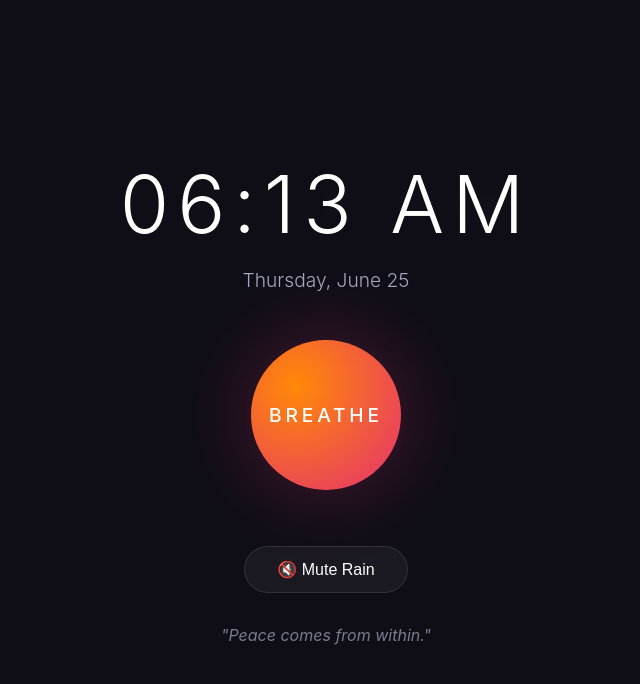
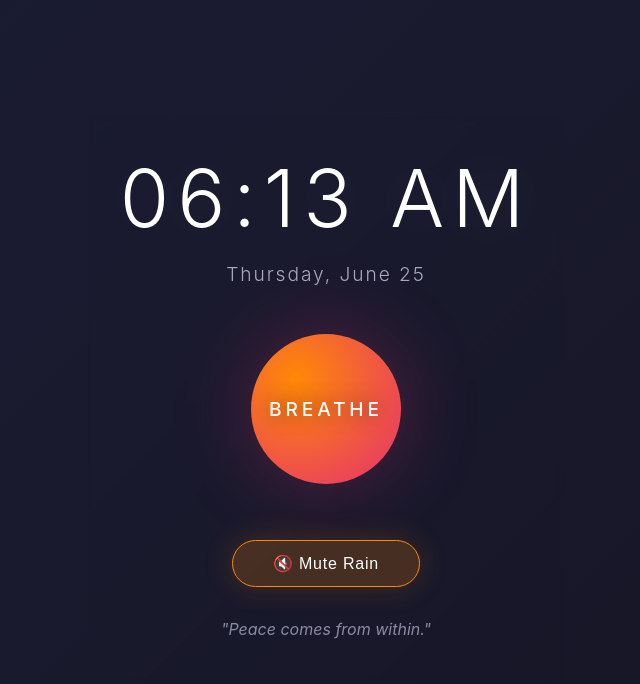
Before and after one commit to billybox1926-jpg/Zen-Ambient-Dashboard, a website built with Vite: page index.html in a window 1280 px wide. Both pictures are taken after a click on the button "🌧️ Play Rain". Shown: the whole page, without its empty margins (314-954 px from the left). Built offline with nearby package versions, Linux system fonts and the light colour scheme.

Commit message:
feat: add real Web Audio rain and shifting gradient background

```diff
--- a/main.js
+++ b/main.js
@@ -1,4 +1,4 @@
-// 1. Clock
+// --- 1. Clock & Date ---
 function updateClock() {
   const now = new Date();
   document.getElementById('clock').textContent = now.toLocaleTimeString('en-US', { hour: '2-digit', minute: '2-digit' });
@@ -7,35 +7,29 @@ function updateClock() {
 updateClock();
 setInterval(updateClock, 1000);
 
-// 2. Breathing Circle (4-7-8 method)
+// --- 2. Breathing Circle (4-7-8 method) ---
 const circle = document.getElementById('breath-circle');
 const breathText = document.getElementById('breath-text');
 
+function sleep(ms) { return new Promise(resolve => setTimeout(resolve, ms)); }
+
 async function startBreathing() {
   while (true) {
-    // Inhale (4s)
     circle.classList.remove('exhale');
     circle.classList.add('inhale');
     breathText.textContent = 'Inhale';
     await sleep(4000);
 
-    // Hold (7s) - optional visual hold
     breathText.textContent = 'Hold';
     await sleep(7000);
 
-    // Exhale (8s)
     circle.classList.remove('inhale');
     circle.classList.add('exhale');
     breathText.textContent = 'Exhale';
     await sleep(8000);
   }
 }
-function sleep(ms) { return new Promise(resolve => setTimeout(resolve, ms)); }
 
-// Start the breathing loop (uncomment to enable auto-cycle)
-// startBreathing();
-
-// Toggle breathing manually on click (to keep it user-initiated)
 let isBreathing = false;
 circle.addEventListener('click', () => {
   if (!isBreathing) {
@@ -44,23 +38,109 @@ circle.addEventListener('click', () => {
   }
 });
 
-// 3. Ambient Toggle (Placeholder)
+// --- 3. REAL AMBIENT AUDIO (Web Audio API - Pink/Brown Noise Rain) ---
 const ambientBtn = document.getElementById('ambient-toggle');
+let audioCtx = null;
+let noiseNode = null;
+let gainNode = null;
 let isPlaying = false;
-ambientBtn.addEventListener('click', () => {
-  isPlaying = !isPlaying;
-  ambientBtn.textContent = isPlaying ? '🔇 Mute Rain' : '🌧️ Play Rain';
-  // TODO: Connect to Web Audio API or Howler.js later
-});
 
-// 4. Quote Rotator
+function createRainSound() {
+  // Create Audio Context (must be resumed on user gesture)
+  audioCtx = new (window.AudioContext || window.webkitAudioContext)();
+
+  // Buffer size for the noise
+  const bufferSize = 2 * audioCtx.sampleRate;
+  const buffer = audioCtx.createBuffer(1, bufferSize, audioCtx.sampleRate);
+  const data = buffer.getChannelData(0);
+
+  // Generate Pink-ish noise (1/f spectrum) - smoother than white noise
+  let b0 = 0, b1 = 0, b2 = 0, b3 = 0, b4 = 0, b5 = 0, b6 = 0;
+  for (let i = 0; i < bufferSize; i++) {
+    const white = Math.random() * 2 - 1;
+    b0 = 0.99886 * b0 + white * 0.0555179;
+    b1 = 0.99332 * b1 + white * 0.0750759;
+    b2 = 0.96900 * b2 + white * 0.1538520;
+    b3 = 0.86650 * b3 + white * 0.3104856;
+    b4 = 0.55000 * b4 + white * 0.5329522;
+    b5 = -0.7616 * b5 - white * 0.0168980;
+    data[i] = b0 + b1 + b2 + b3 + b4 + b5 + b6 + white * 0.5362;
+    data[i] *= 0.11; // Reduce gain to avoid clipping
+    b6 = white * 0.115926;
+  }
+
+  noiseNode = audioCtx.createBufferSource();
+  noiseNode.buffer = buffer;
+  noiseNode.loop = true;
+
+  // Gain node to control volume (and fade in/out)
+  gainNode = audioCtx.createGain();
+  gainNode.gain.value = 0.4; // Comfortable rain volume
+
+  // Add a low-pass filter to make it sound more like rain (muffled)
+  const filter = audioCtx.createBiquadFilter();
+  filter.type = 'lowpass';
+  filter.frequency.value = 2000; // Cuts harsh high frequencies
+
+  // Connect: noise -> filter -> gain -> destination
+  noiseNode.connect(filter);
+  filter.connect(gainNode);
+  gainNode.connect(audioCtx.destination);
+
+  return { source: noiseNode, gain: gainNode };
+}
+
+function toggleAmbient() {
+  if (!audioCtx) {
+    // Initialize on first click
+    createRainSound();
+    audioCtx.resume();
+    noiseNode.start(0);
+    isPlaying = true;
+    ambientBtn.textContent = '🔇 Mute Rain';
+    ambientBtn.classList.add('active');
+    return;
+  }
+
+  if (isPlaying) {
+    // Fade out smoothly
+    gainNode.gain.exponentialRampToValueAtTime(0.001, audioCtx.currentTime + 0.5);
+    setTimeout(() => {
+      if (noiseNode) noiseNode.stop();
+      isPlaying = false;
+      ambientBtn.textContent = '🌧️ Play Rain';
+      ambientBtn.classList.remove('active');
+    }, 500);
+  } else {
+    // Recreate and fade in
+    if (audioCtx.state === 'suspended') audioCtx.resume();
+    createRainSound();
+    gainNode.gain.value = 0;
+    noiseNode.start(0);
+    gainNode.gain.exponentialRampToValueAtTime(0.4, audioCtx.currentTime + 1);
+    isPlaying = true;
+    ambientBtn.textContent = '🔇 Mute Rain';
+    ambientBtn.classList.add('active');
+  }
+}
+
+ambientBtn.addEventListener('click', toggleAmbient);
+
+// --- 4. Quote Rotator (Fade effect) ---
+const quoteEl = document.getElementById('quote');
 const quotes = [
   '"Peace comes from within."',
   '"The present moment is all you have."',
   '"Let go or be dragged."',
-  '"Wherever you are, be there."'
+  '"Wherever you are, be there."',
+  '"In the middle of movement, find stillness."'
 ];
+
 setInterval(() => {
-  const random = quotes[Math.floor(Math.random() * quotes.length)];
-  document.getElementById('quote').textContent = random;
-}, 8000);
+  quoteEl.style.opacity = '0';
+  setTimeout(() => {
+    const random = quotes[Math.floor(Math.random() * quotes.length)];
+    quoteEl.textContent = random;
+    quoteEl.style.opacity = '0.8';
+  }, 300);
+}, 10000);
--- a/style.css
+++ b/style.css
@@ -1,7 +1,11 @@
 * { margin: 0; padding: 0; box-sizing: border-box; }
 
 body {
-  background: #0f0e17;
+  /* Shifting gradient background - the "Ambient" visual */
+  background: linear-gradient(-45deg, #0f0e17, #1a1a2e, #16213e, #0f3460);
+  background-size: 400% 400%;
+  animation: gradientShift 20s ease-in-out infinite alternate;
+
   color: #fffffe;
   font-family: 'Inter', -apple-system, BlinkMacSystemFont, sans-serif;
   height: 100vh;
@@ -10,6 +14,13 @@ body {
   align-items: center;
   text-align: center;
   overflow: hidden;
+  transition: background 0.5s ease;
+}
+
+@keyframes gradientShift {
+  0% { background-position: 0% 50%; }
+  50% { background-position: 100% 50%; }
+  100% { background-position: 0% 50%; }
 }
 
 .container {
@@ -18,6 +29,8 @@ body {
   align-items: center;
   gap: 2rem;
   padding: 2rem;
+  z-index: 10;
+  backdrop-filter: blur(2px);
 }
 
 #clock {
@@ -25,7 +38,7 @@ body {
   font-weight: 300;
   letter-spacing: 0.1em;
   color: #fffffe;
-  text-shadow: 0 0 40px rgba(255, 255, 255, 0.05);
+  text-shadow: 0 0 60px rgba(255, 255, 255, 0.1);
 }
 
 #date {
@@ -33,9 +46,10 @@ body {
   font-weight: 300;
   color: #a7a9be;
   margin-top: -1rem;
+  letter-spacing: 0.1em;
 }
 
-/* Breathing Circle */
+/* Breathing Circle - now with a subtle glow pulse */
 .circle {
   width: 150px;
   height: 150px;
@@ -45,13 +59,19 @@ body {
   justify-content: center;
   align-items: center;
   cursor: pointer;
-  transition: transform 4s ease-in-out;
+  transition: transform 4s ease-in-out, box-shadow 2s ease-in-out;
   box-shadow: 0 0 80px rgba(229, 49, 112, 0.3);
   margin: 1rem 0;
 }
 
-.circle.inhale { transform: scale(1.4); }
-.circle.exhale { transform: scale(0.8); }
+.circle.inhale {
+  transform: scale(1.5);
+  box-shadow: 0 0 120px rgba(255, 137, 6, 0.5);
+}
+.circle.exhale {
+  transform: scale(0.7);
+  box-shadow: 0 0 40px rgba(229, 49, 112, 0.2);
+}
 
 #breath-text {
   font-size: 1.2rem;
@@ -59,22 +79,31 @@ body {
   letter-spacing: 0.2em;
   color: #fffffe;
   font-weight: 500;
+  text-shadow: 0 0 20px rgba(0,0,0,0.5);
 }
 
+/* Ambient Toggle - now with a subtle active state */
 #ambient-toggle {
   background: rgba(255, 255, 255, 0.05);
-  border: 1px solid rgba(255, 255, 255, 0.1);
+  border: 1px solid rgba(255, 255, 255, 0.15);
   color: #fffffe;
-  padding: 0.8rem 2rem;
+  padding: 0.8rem 2.5rem;
   border-radius: 40px;
   font-size: 1rem;
   cursor: pointer;
   backdrop-filter: blur(10px);
-  transition: 0.3s;
+  transition: all 0.3s ease;
+  letter-spacing: 0.05em;
   margin-top: 0.5rem;
 }
 #ambient-toggle:hover {
   background: rgba(255, 255, 255, 0.15);
+  border-color: rgba(255, 255, 255, 0.3);
+}
+#ambient-toggle.active {
+  background: rgba(255, 137, 6, 0.2);
+  border-color: #ff8906;
+  box-shadow: 0 0 30px rgba(255, 137, 6, 0.2);
 }
 
 #quote {
@@ -82,5 +111,7 @@ body {
   color: #a7a9be;
   font-style: italic;
   max-width: 400px;
-  opacity: 0.7;
+  opacity: 0.8;
+  min-height: 2rem;
+  transition: opacity 0.5s ease;
 }
```
